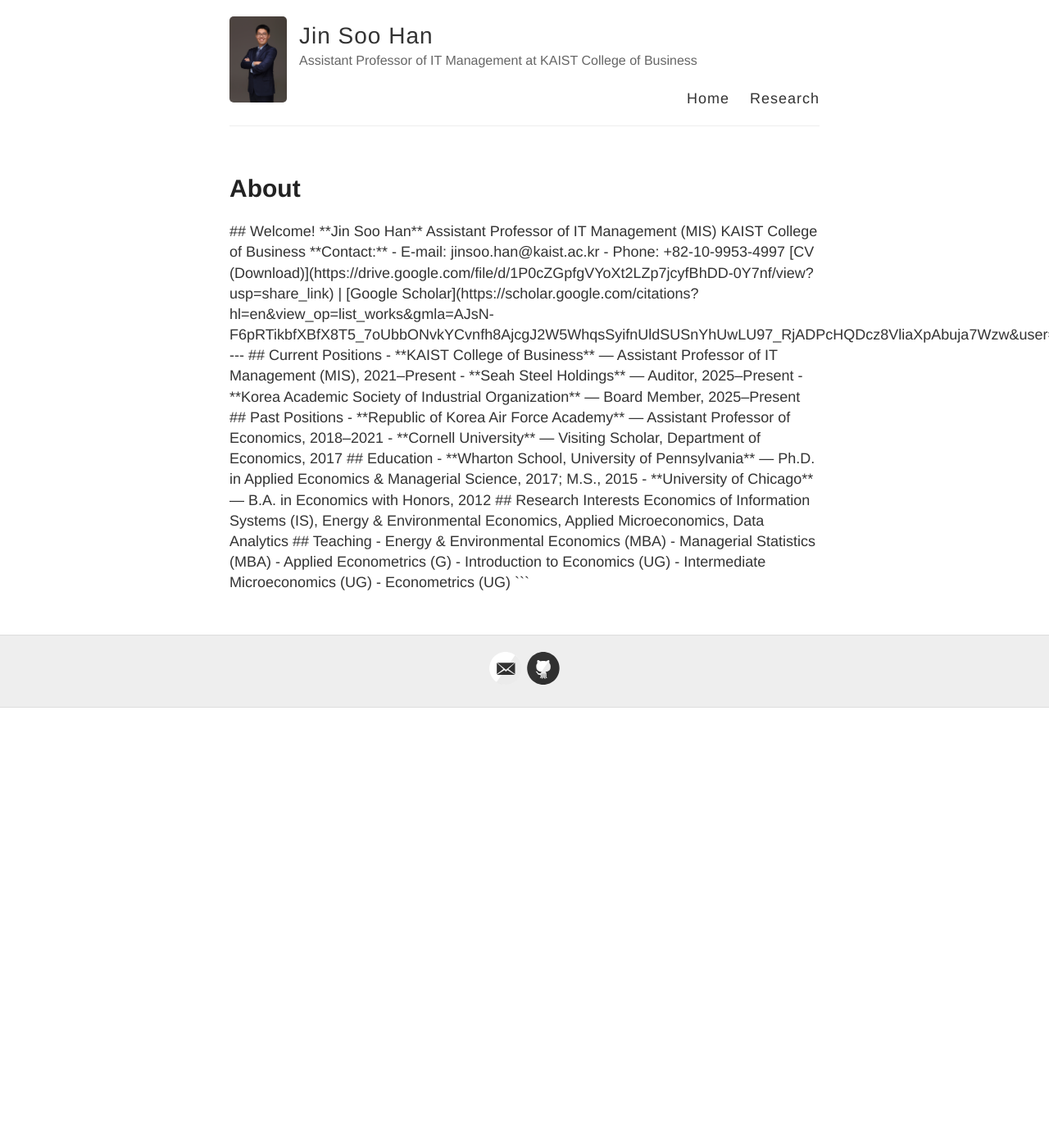
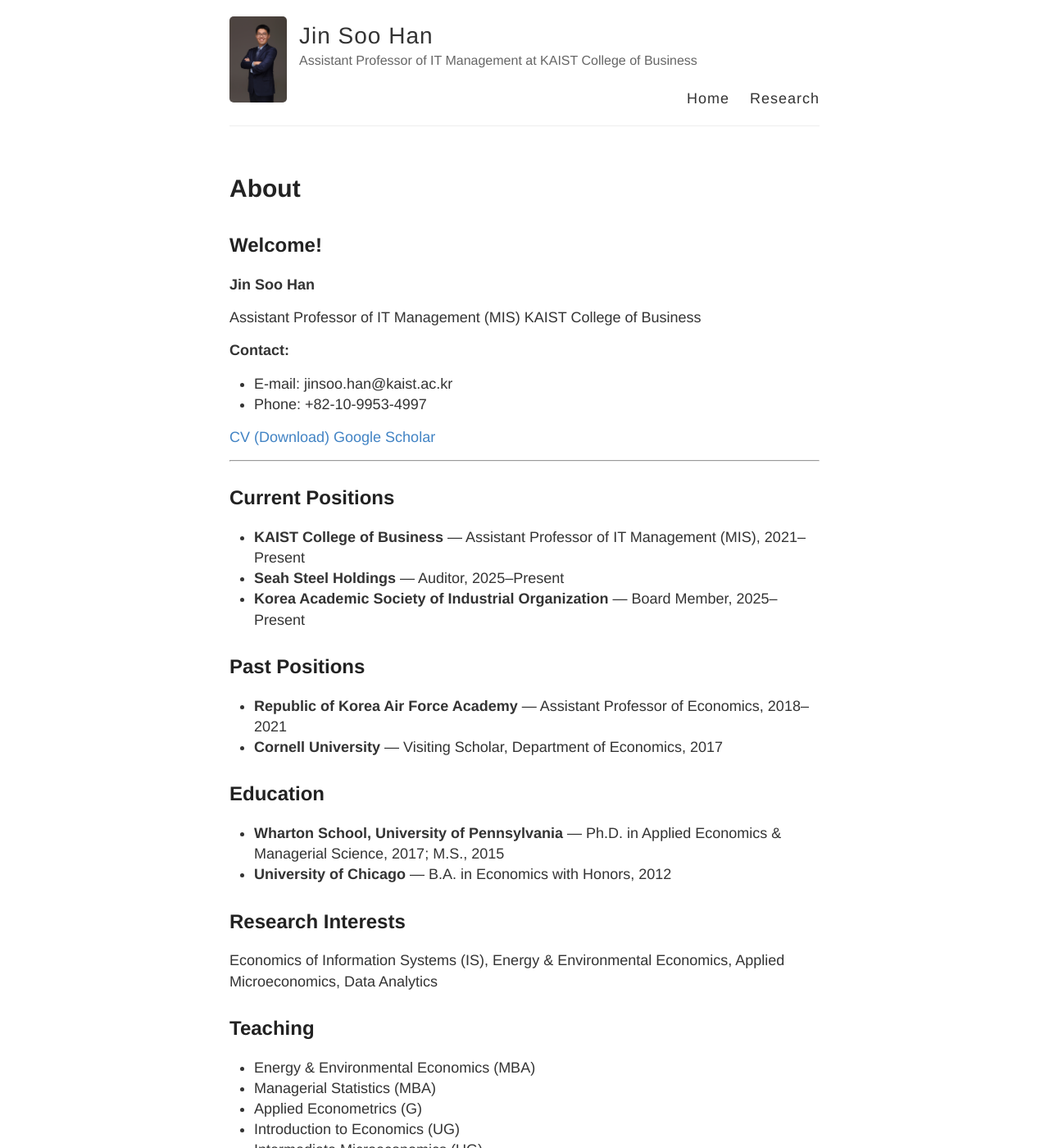
Before and after one commit to jinsoo-han/jinsoo-han.github.io, a Jekyll site: the page built from index.md, in a window 1280 px wide and 1400 px high. Shown: the whole window at 82% size. Built offline with Jekyll 4.4.1, drawn with Linux system fonts in a browser that asks for light colours; some of the changed text lies outside the part shown.

Commit message:
Fix landing page formatting

````diff
--- a/index.html
+++ b/index.md
@@ -14,7 +14,8 @@
 - E-mail: jinsoo.han@kaist.ac.kr
 - Phone: +82-10-9953-4997
 
-[CV (Download)](https://drive.google.com/file/d/1P0cZGpfgVYoXt2LZp7jcyfBhDD-0Y7nf/view?usp=share_link) | [Google Scholar](https://scholar.google.com/citations?hl=en&view_op=list_works&gmla=AJsN-F6pRTikbfXBfX8T5_7oUbbONvkYCvnfh8AjcgJ2W5WhqsSyifnUldSUSnYhUwLU97_RjADPcHQDcz8VliaXpAbuja7Wzw&user=BSiSUbEAAAAJ)
+[CV (Download)](https://drive.google.com/file/d/1P0cZGpfgVYoXt2LZp7jcyfBhDD-0Y7nf/view?usp=share_link)
+[Google Scholar](https://scholar.google.com/citations?hl=en&view_op=list_works&gmla=AJsN-F6pRTikbfXBfX8T5_7oUbbONvkYCvnfh8AjcgJ2W5WhqsSyifnUldSUSnYhUwLU97_RjADPcHQDcz8VliaXpAbuja7Wzw&user=BSiSUbEAAAAJ)
 
 ---
 
@@ -46,4 +47,3 @@
 - Introduction to Economics (UG)
 - Intermediate Microeconomics (UG)
 - Econometrics (UG)
-```
````
